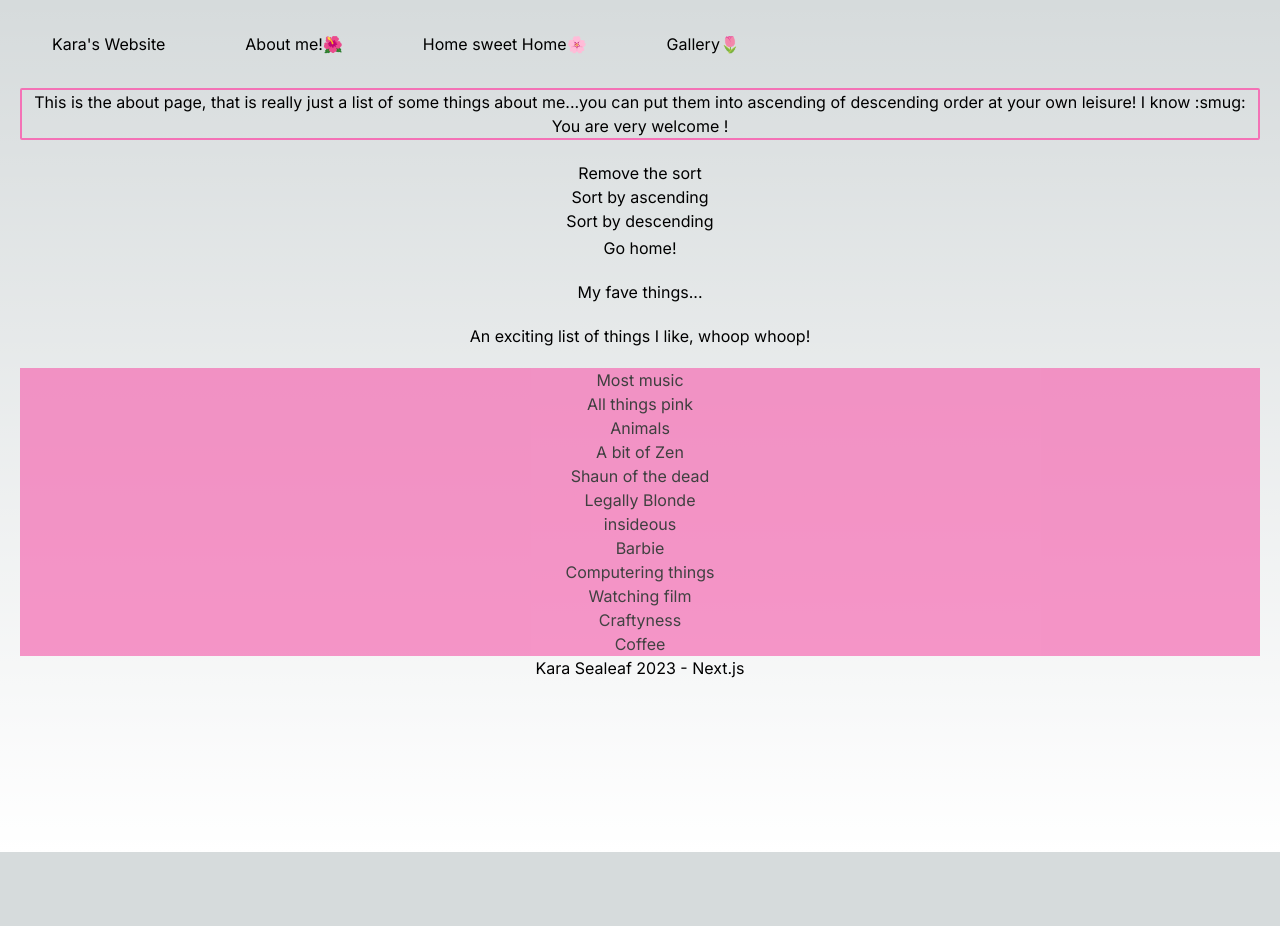
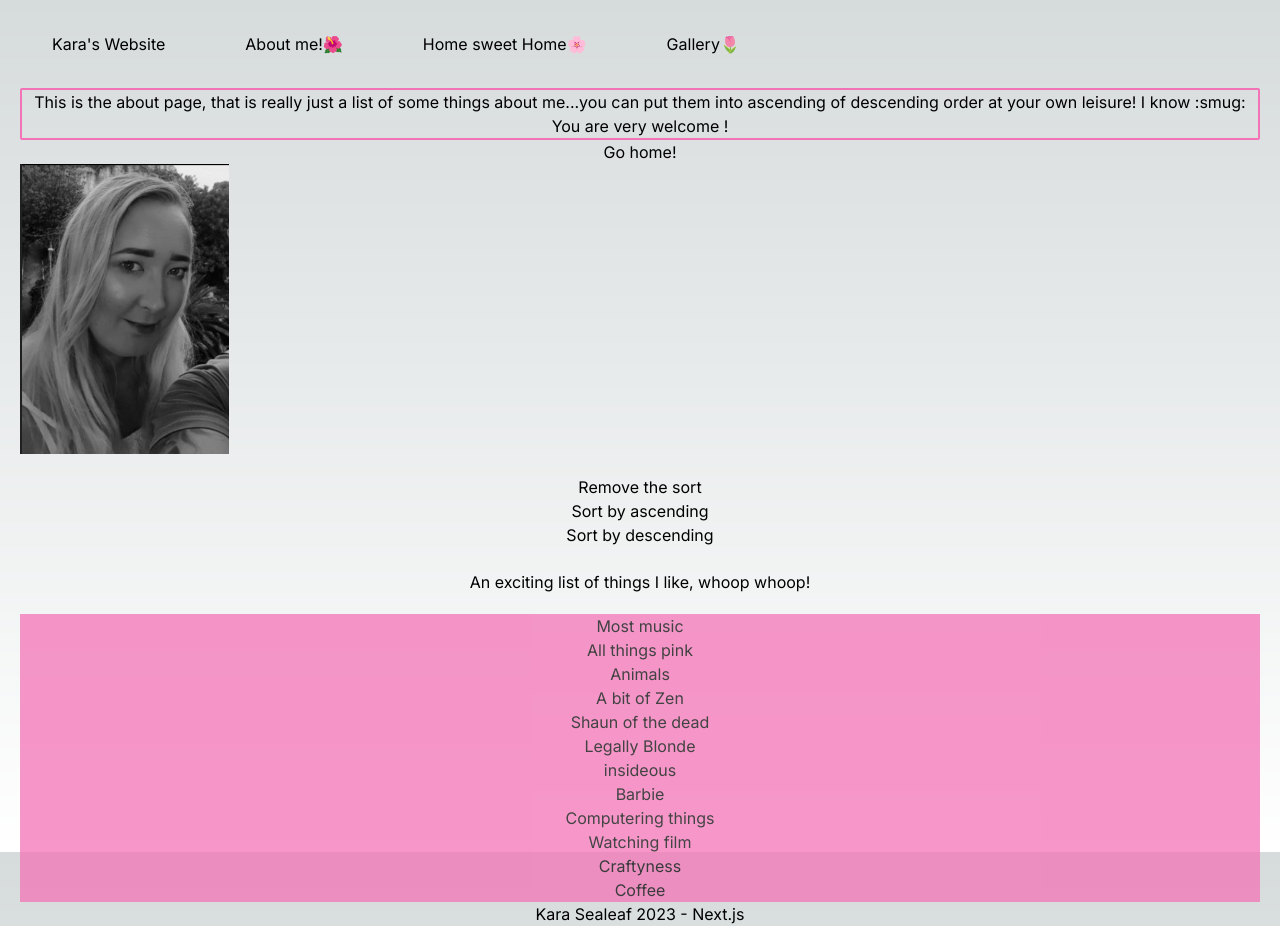
Before and after one commit to karasealeaf/next-class02, a Next.js app: page /about in a window 1280 px wide. Before the commit the page ends 852 px from the top, so only its background shows below. Built offline with nearby package versions, Linux system fonts and the light colour scheme.

Commit message:
images added

```diff
--- a/next.config.js
+++ b/next.config.js
@@ -1,4 +1,8 @@
 /** @type {import('next').NextConfig} */
-const nextConfig = {}
+const nextConfig = {
+  images: {
+    domains: ["images.unsplash.com"],
+  },
+};
 
-module.exports = nextConfig
+module.exports = nextConfig;
--- a/src/app/about/Gallery/page.tsx
+++ b/src/app/about/Gallery/page.tsx
@@ -1,5 +1,5 @@
 import Link from "next/link";
-import react from "react";
+import Image from "next/image";
 
 type faveParam = { params: { faves: string } };
 
@@ -16,8 +16,9 @@ export default function Page({ params }: faveParam) {
     <main>
       <div>
         <h2>This is my dynamic route paramater: {params.faves} </h2>
-        <Link href="/about">Back it up</Link>
+        <Link href='/about'>Back it up</Link>
         <p>WHY WON'T YOU WORK!!!!</p>
+        <Image src='/Profile.png' width={418} height={580} alt='This is an image of me!'/>
       </div>
     </main>
   );
--- a/src/app/about/page.tsx
+++ b/src/app/about/page.tsx
@@ -108,6 +108,10 @@ export default function Page({
         me...you can put them into ascending of descending order at your own
         leisure! I know :smug: You are very welcome !
       </h2>
+      <p className="text-center hover:animate-spin">
+        <Link href="/">Go home! </Link>
+      </p>
+      <img src='/Profile.png' width={209} height={290} alt='This is an image of me!'/>
 <div className="text-center animate-bounce ">
       <p>{searchParams.sortBy}</p>
       <br />
@@ -118,10 +122,7 @@ export default function Page({
       <Link href="/about?sortBy=desc">Sort by descending</Link>
       <br />
       </div>
-      <p className="text-center hover:animate-spin">
-        <Link href="/">Go home! </Link>
-      </p>
-      <h2 className="text-center m-5">My fave things...</h2>
+
       <p className="text-center m-5">
         An exciting list of things I like, whoop whoop!
       </p>
@@ -135,9 +136,12 @@ export default function Page({
             >
               {fave.name}
             </Link>
+
           </div>
+
         );
       })}
+
     </div>
   );
 }
```
Also changed, not shown: public/Profile.png (added).
